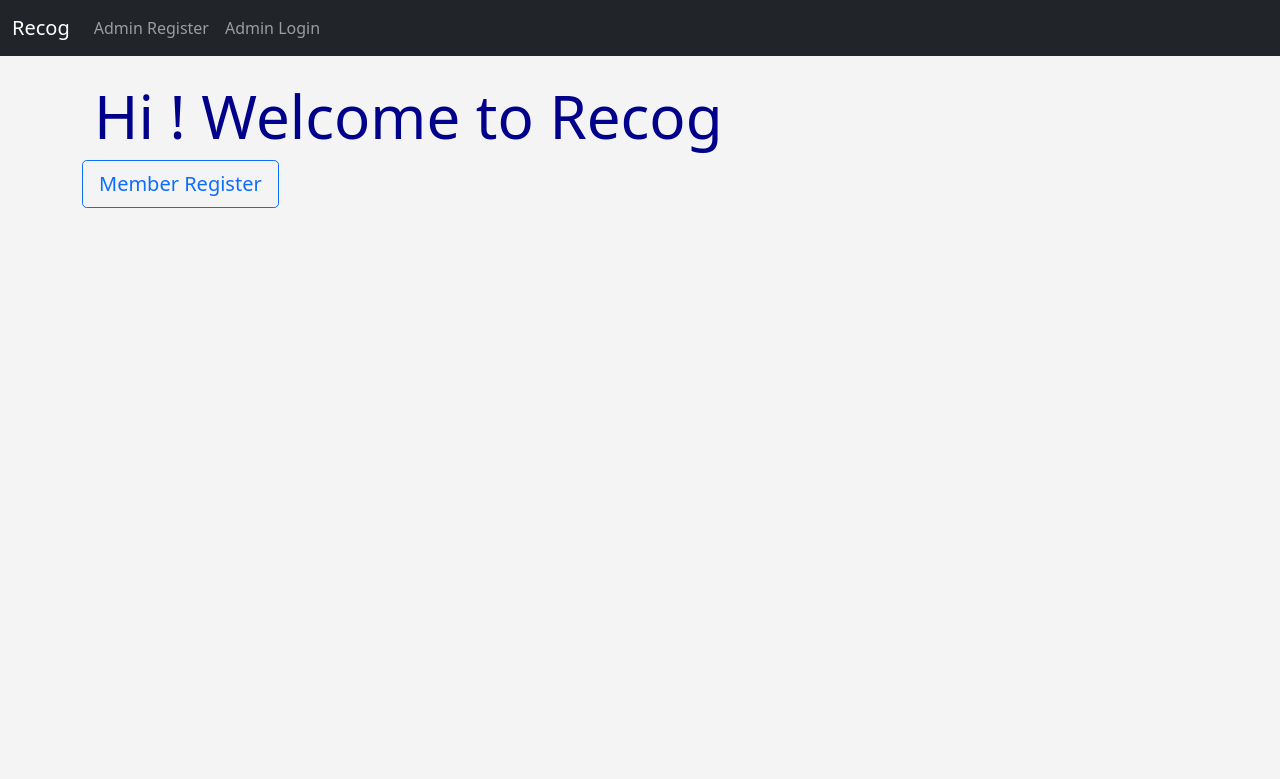
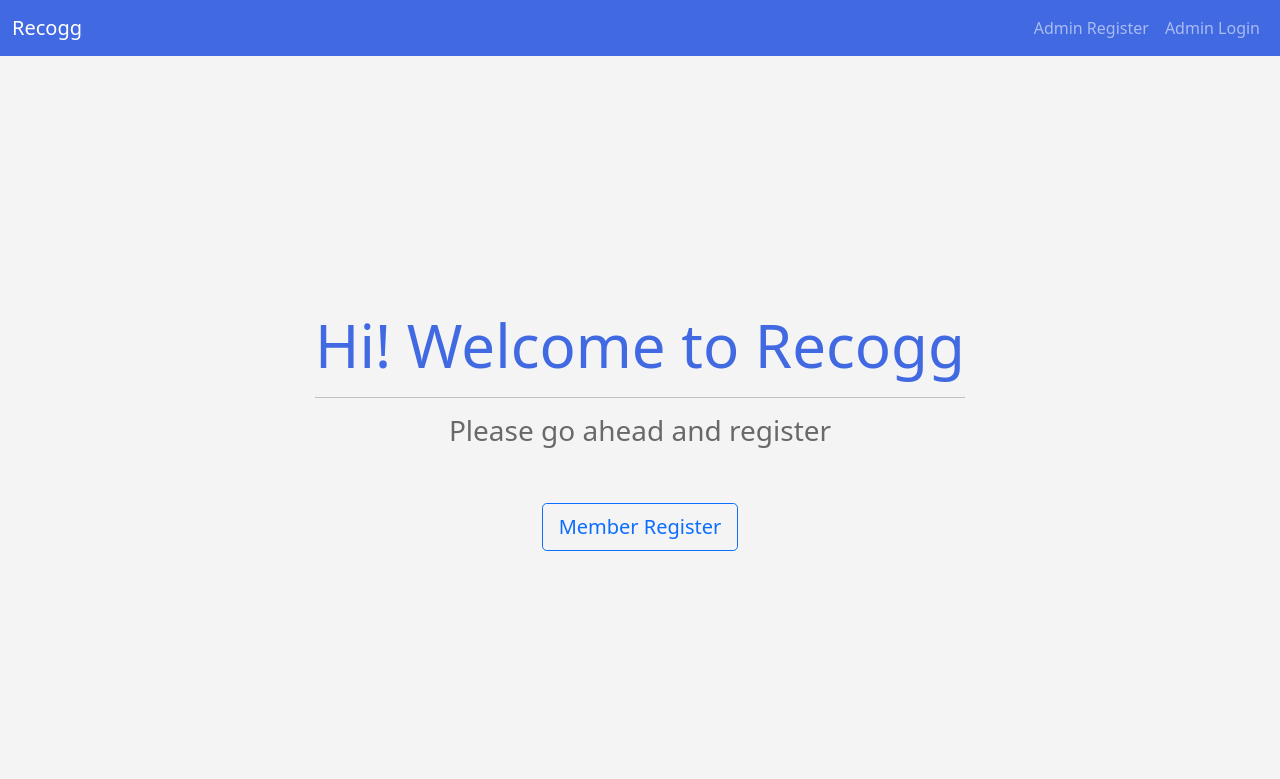
Before and after one commit to Ugo5738/Attendance, a Flask app: page / in a window 1280 px wide. Shown: the top 779 px of the page. Run offline with Flask 2, Linux system fonts and the light colour scheme.

Commit message:
Worked on style.css

```diff
--- a/app.py
+++ b/app.py
@@ -304,7 +304,7 @@ class AccessForm(FlaskForm):
 
 # APP.PY CONTENT
 session = boto3.Session(
-    aws_access_key_id=os.environ["S3_KEY"],
+    aws_access_key_id=os.environ.get("S3_KEY", ""),
     aws_secret_access_key=os.environ["S3_SECRET"]
 )
 
--- a/static/css/style.css
+++ b/static/css/style.css
@@ -1,10 +1,22 @@
 h1 {
-    color: darkblue;
+    color: royalblue;
     font-size: 60px;
+}
+
+h3 {
+    color: #696969;
 }
 
 body {
     background: #f4f4f4;
+}
+
+div.home_container {
+    display: flex;
+    justify-content: center;
+    text-align: center;
+    align-items: center;
+    height: 700px;
 }
 
 // input[type=checkbox] {
--- a/templates/database.html
+++ b/templates/database.html
@@ -15,7 +15,6 @@
             <th>Birth Date</th>
             <th>Phone</th>
             <th>Country</th>
-            <th>Image Name</th>
         </tr>
         {% for member in all_members %}
             <tr>
@@ -30,7 +29,6 @@
                 <td>{{ member.birth_date }}</td>
                 <td>{{ member.phone }}</td>
                 <td>{{ member.country }}</td>
-                <td>{{ member.image_name }}</td>
                 <td><a href="{{ url_for('update', id=member.id) }}" class="btn btn-success">UPDATE</a></td>
                 <td><a href="{{ url_for('delete', id=member.id) }}" class="btn btn-danger">DELETE</a></td>
             </tr>
--- a/templates/home.html
+++ b/templates/home.html
@@ -2,13 +2,21 @@
 
 {% block content %}
 
-<div class="container">
-    <h1>Hi {{ current_user.first_name }}! Welcome to Recog</h1>
+{% if current_user.is_authenticated %}
+<div class="home_container">
+    <h1>Hi {{ current_user.first_name }}! Welcome to Recogg</h1>
 </div>
-{% if current_user.is_authenticated %}
 {% else %}
-<div class="d-grid gap-2 d-md-block">
-    <a href="{{ url_for('register') }}" class="btn btn-outline-primary btn-lg">Member Register</a>
+<div class="home_container">
+    <div class="content">
+    <h1>Hi! Welcome to Recogg</h1>
+    <hr>
+    <h3>Please go ahead and register</h3>
+    <br><br>
+    <div class="d-grid gap-2 d-md-block">
+        <a href="{{ url_for('register') }}" class="btn btn-outline-primary btn-lg">Member Register</a>
+    </div>
+    </div>
 </div>
 {% endif %}
 
--- a/templates/navbar.html
+++ b/templates/navbar.html
@@ -1,6 +1,6 @@
-<nav class="navbar navbar-expand-lg navbar-dark bg-dark">
+<nav class="navbar navbar-expand-lg navbar-dark" style="background-color: #4169E1;">
   <div class="container-fluid">
-    <a class="navbar-brand" href="{{ url_for('home') }}">Recog</a>
+    <a class="navbar-brand" href="{{ url_for('home') }}">Recogg</a>
     <button class="navbar-toggler" type="button" data-bs-toggle="collapse" data-bs-target="#navbarSupportedContent" aria-controls="navbarSupportedContent" aria-expanded="false" aria-label="Toggle navigation">
       <span class="navbar-toggler-icon"></span>
     </button>
@@ -26,14 +26,16 @@
             <a class="nav-link" href="{{ url_for('logout') }}">Logout</a>
           </li>
         {% else %}
-          <li class="nav-item">
+        </ul>
+        <ul class="navbar-nav me mb-2 mb-lg-0">
+          <li class="nav-item d-flex">
             <a class="nav-link" href="{{ url_for('access') }}">Admin Register</a>
           </li>
-          <li class="nav-item">
+          <li class="nav-item d-flex">
             <a class="nav-link" href="{{ url_for('login') }}">Admin Login</a>
           </li>
+        </ul>
         {% endif %}
-      </ul>
     </div>
   </div>
 </nav>
```
